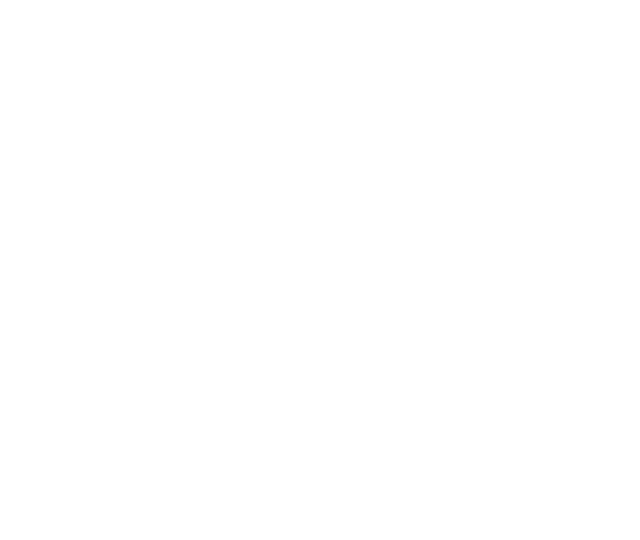
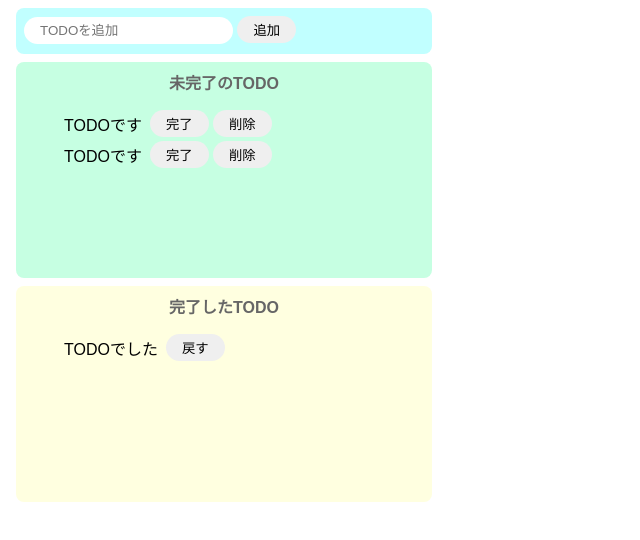
Before and after one commit to luckylundy/todo-javascript-app, a website built with Parcel: page index.html in a window 1280 px wide. Shown: the whole page, without its empty margins (0-640 px from the left). Built offline with nearby package versions, Linux system fonts and the light colour scheme.

Commit message:
入力したTODOを未完了エリアに追加

```diff
--- a/index.html
+++ b/index.html
@@ -1,16 +1,45 @@
 <!DOCTYPE html>
 <html>
+  <head>
+    <title>TODO-JS-APP</title>
+    <meta charset="UTF-8" />
+  </head>
 
-<head>
-	<title>Parcel Sandbox</title>
-	<meta charset="UTF-8" />
-</head>
-
-<body>
-	<div id="app"></div>
-
-	<script src="src/index.js">
-	</script>
-</body>
-
+  <body>
+    <div class="input-area">
+      <input id="add-text" placeholder="TODOを追加" />
+      <button id="add-button">追加</button>
+    </div>
+    <div class="incomplete-area">
+      <p class="title">未完了のTODO</p>
+      <ul id="inconmpete-list">
+        <li class="list-row">
+          TODOです
+          <div class="button-area">
+            <button>完了</button>
+            <button>削除</button>
+          </div>
+        </li>
+        <li class="list-row">
+          TODOです
+          <div class="button-area">
+            <button>完了</button>
+            <button>削除</button>
+          </div>
+        </li>
+      </ul>
+    </div>
+    <div class="complete-area">
+      <p class="title">完了したTODO</p>
+      <ul>
+        <li class="list-row">
+          TODOでした
+          <div class="button-area">
+            <button>戻す</button>
+          </div>
+        </li>
+      </ul>
+    </div>
+    <script src="src/index.js"></script>
+  </body>
 </html>
--- a/src/index.js
+++ b/src/index.js
@@ -1 +1,28 @@
 import "./styles.css";
+
+const onClickAdd = () => {
+  // テキストボックスの値を取得し、初期化する
+  const inputText = document.getElementById("add-text").value;
+  document.getElementById("add-text").value = "";
+
+  // liタグ生成
+  const li = document.createElement("li");
+  li.innerText = inputText;
+  li.className = "list-row";
+
+  // div生成
+  const div = document.createElement("div");
+  div.className = "button-area";
+
+  // liタグの子要素に各要素を設定
+  li.appendChild(div);
+
+  // 未完了リストに追加
+  document.getElementById("inconmpete-list").appendChild(li);
+
+  console.log(li);
+};
+
+document
+  .getElementById("add-button")
+  .addEventListener("click", () => onClickAdd());
--- a/src/styles.css
+++ b/src/styles.css
@@ -1,3 +1,66 @@
 body {
   font-family: sans-serif;
 }
+
+input {
+  border-radius: 16px;
+  border: none;
+  padding: 6px 16px;
+  outline: none;
+}
+
+button {
+  border-radius: 16px;
+  border: none;
+  padding: 4px 16px;
+}
+
+button:hover {
+  background-color: gray;
+  color: #fff;
+  cursor: pointer;
+}
+
+.input-area {
+  background-color: #c1ffff;
+  width: 400px;
+  height: 30px;
+  padding: 8px;
+  margin: 8px;
+  border-radius: 8px;
+}
+
+.incomplete-area {
+  background-color: #c6ffe2;
+  width: 400px;
+  min-height: 200px;
+  padding: 8px;
+  margin: 8px;
+  border-radius: 8px;
+}
+
+.complete-area {
+  background-color: #ffffe0;
+  width: 400px;
+  min-height: 200px;
+  padding: 8px;
+  margin: 8px;
+  border-radius: 8px;
+}
+
+.title {
+  text-align: center;
+  margin-top: 0;
+  font-weight: bold;
+  color: #666;
+}
+
+.list-row {
+  display: flex;
+  align-items: center;
+  padding-bottom: 4px;
+}
+
+.button-area {
+  margin-left: 8px;
+}
```
